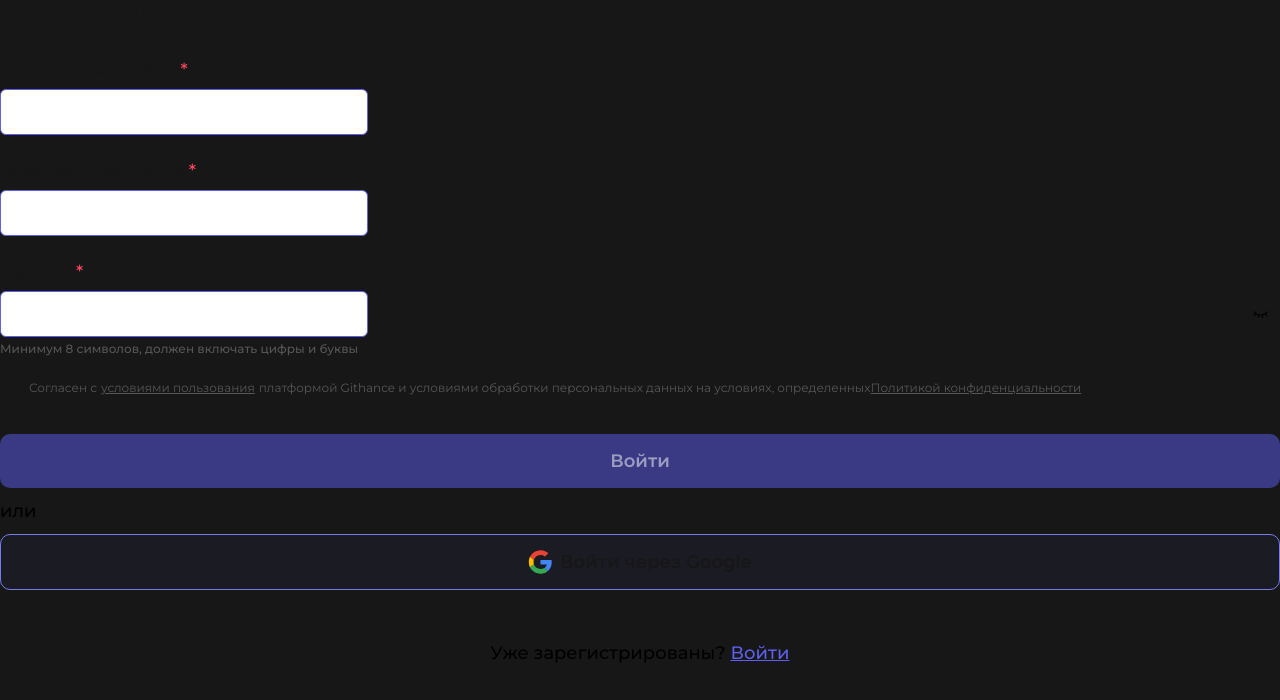
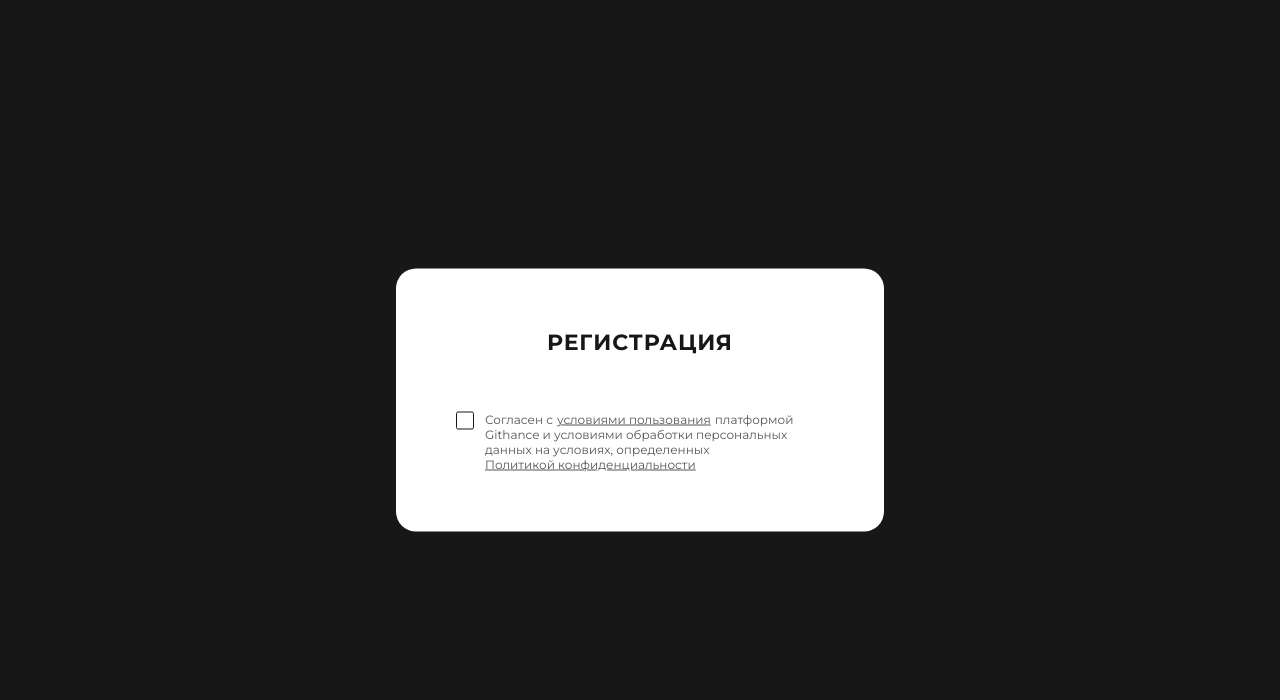
Before and after one commit to Githance/frontend, a React (Create React App) app: page /registration in a window 1280 px wide. Shown: the top 700 px of the page. Built offline with nearby package versions, Linux system fonts and the light colour scheme.

Commit message:
feat: сделать компонент для текстового поля ввода

```diff
--- a/src/components/app/app.jsx
+++ b/src/components/app/app.jsx
@@ -1,7 +1,7 @@
 import { Route, Routes } from "react-router-dom";
 import MainPage from "../../pages/main-page/main-page";
 import AuthenticationPage from "../../pages/authentication-page/authentication-page";
-import RegistrationPage from "../registration-page/registration-page";
+import RegistrationPage from "../../pages/registration-page/registration-page";
 
 function App() {
   return (
--- /dev/null
+++ b/src/pages/registration-page/registration-page.jsx
@@ -0,0 +1,60 @@
+/* eslint-disable no-unused-vars */
+/* eslint-disable jsx-a11y/anchor-is-valid */
+/* eslint-disable react/self-closing-comp */
+import { Link } from "react-router-dom";
+import { useForm } from "react-hook-form";
+import cn from "classnames";
+import Form from "../../components/form/form";
+import FormTitle from "../../components/form-title/form-title";
+import InputLabel from "../../components/input-label/input-label";
+import EmailInput from "../../components/email-input/email-input";
+import PasswordInput from "../../components/password-input/password-input";
+import InputErrorText from "../../components/input-error-text/input-error-text";
+import Button from "../../components/button/button";
+import CheckBox from "../../components/checkbox/checkbox";
+import style from "./registration-page.module.css";
+
+function RegistrationPage() {
+  const {
+    register,
+    handleSubmit,
+    formState: { errors, dirtyFields, isValid },
+  } = useForm({
+    mode: "onChange",
+    defaultValues: { user: "", email: "", password: "" },
+  });
+
+  const onSubmit = (data) => {
+    alert(JSON.stringify(data));
+  };
+
+  return (
+    <div className={style.container}>
+      <Form
+        handleSubmit={handleSubmit}
+        onSubmit={onSubmit}
+        className={style.form}
+      >
+        <FormTitle className={style.title}>Регистрация</FormTitle>
+        <fieldset className={style.fieldset}></fieldset>
+
+        <div className={style.agreement}>
+          <CheckBox register={register} />
+          <p className={style.agreement__text}>
+            Согласен с
+            <a className={style.agreement__link} href="#">
+              условиями пользования
+            </a>
+            платформой Githance и&nbsp;условиями обработки персональных данных
+            на условиях, определенных
+            <a className={style.agreement__link} href="#">
+              Политикой конфиденциальности
+            </a>
+          </p>
+        </div>
+      </Form>
+    </div>
+  );
+}
+
+export default RegistrationPage;
--- /dev/null
+++ b/src/pages/registration-page/registration-page.module.css
@@ -0,0 +1,146 @@
+.container {
+  width: 100vw;
+  height: 100vh;
+  background-color: var(--bg-color-main);
+}
+
+.form {
+  padding: 60px;
+  width: 488px;
+  border-radius: 20px;
+  background-color: var(--bg-color-form);
+  position: fixed;
+  top: 50%;
+  left: 50%;
+  transform: translate(-50%, -50%);
+}
+
+.title {
+  margin-bottom: 32px;
+  font-size: 22px;
+  line-height: 27px;
+  letter-spacing: 0.04em;
+  color: var(--text-color-black);
+  align-self: center;
+}
+
+.fieldset {
+  margin: 0;
+  padding: 0;
+  border: none;
+}
+
+.button {
+  width: 100%;
+  min-width: 300px;
+  display: flex;
+  justify-content: center;
+  align-items: center;
+  border-radius: 10px;
+  margin: 32px 0 12px;
+  padding: 16px 0;
+}
+
+.button__main {
+  color: var(--text-color-white);
+  background-color: var(--bg-color-button-normal);
+}
+
+.button__main_noValid {
+  cursor: auto;
+  color: var(--text-color-additional);
+  background-color: var(--bg-color-button-disabled);
+}
+
+.button__main_noValid:hover {
+  background-color: var(--bg-color-button-disabled);
+}
+
+.button__main:hover {
+  background-color: var(--bg-color-button-hover);
+}
+
+.button__main:active {
+  background-color: var(--bg-color-button-normal);
+}
+
+.icon {
+  width: 24px;
+  height: 24px;
+  margin-right: 8px;
+  background-image: url(../../images/google-icon.svg);
+  background-position: center;
+}
+
+.button__google {
+  margin-top: 12px;
+  padding: 15px 0;
+  border: 1px solid var(--border-color-g-button);
+  background-color: var(--bg-color-g-button-normal);
+  color: var(--text-color-black);
+}
+
+.button__google:hover {
+  background-color: var(--bg-color-g-button-hover);
+}
+
+.button__google:active {
+  background-color: var(--bg-color-g-button-normal);
+}
+
+.container__text {
+  margin-top: 40px;
+  display: flex;
+  justify-content: center;
+}
+
+.text {
+  margin: 0;
+  display: inline-block;
+  font-weight: 500;
+  font-size: 18px;
+  line-height: 22px;
+}
+
+.link {
+  display: inline-block;
+  margin-left: 5px;
+  text-decoration: underline;
+  color: var(--bg-color-button-normal);
+}
+
+.link:hover {
+  color: var(--bg-color-button-hover);
+}
+
+.link:active {
+  color: var(--bg-color-button-pressed);
+}
+
+.link:focus {
+  outline: 2px solid var(--bg-color-button-focus);
+}
+
+.agreement {
+  margin-top: 24px;
+  display: flex;
+  gap: 11px;
+}
+
+.agreement__text {
+  margin: 0;
+  display: inline-block;
+  font-size: 12px;
+  line-height: 15px;
+  color: var(--text-color-grey);
+}
+
+.agreement__link {
+  margin: 0 4px;
+  display: inline-block;
+  color: var(--text-color-grey);
+}
+
+.agreement__text a:last-child {
+  margin: 0;
+}
```
Also changed, not shown: src/components/text-input/text-input.jsx (added, +23 -0 lines), src/components/text-input/text-input.module.css (added, +23 -0 lines).
